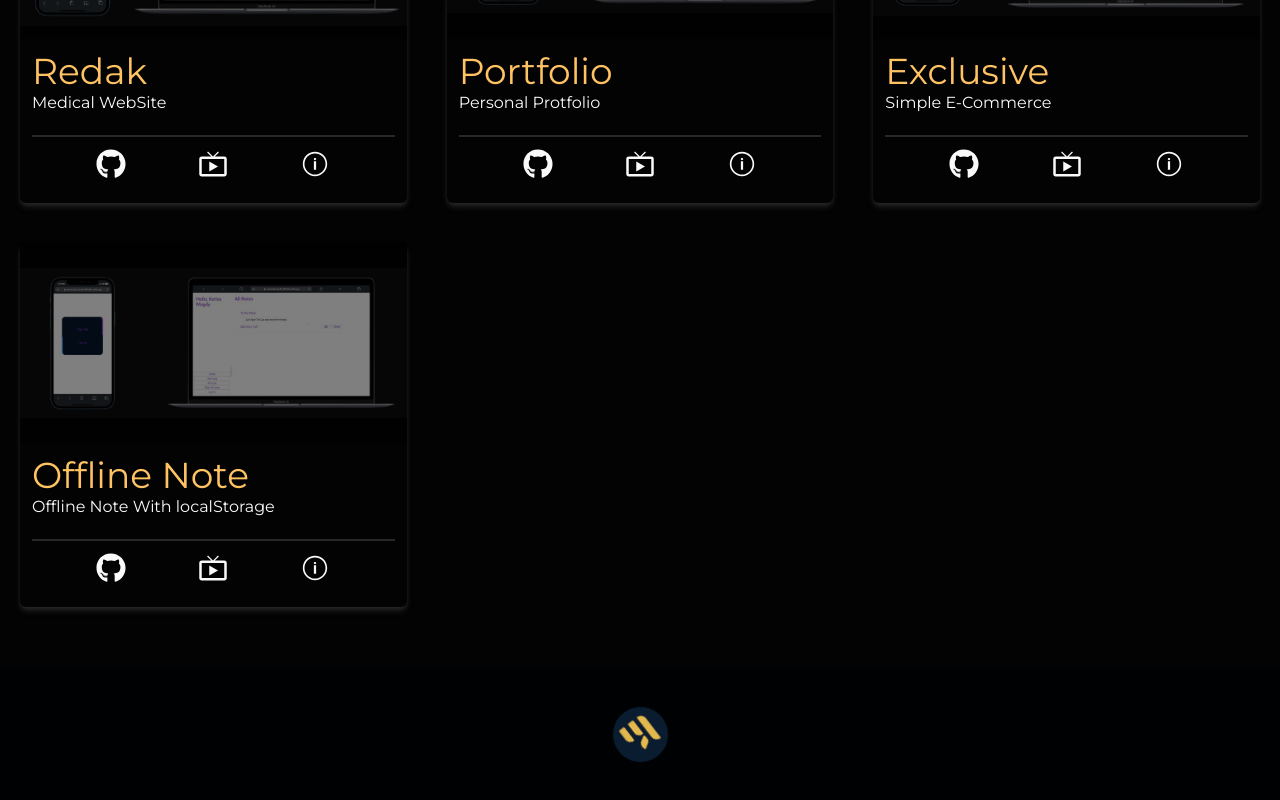
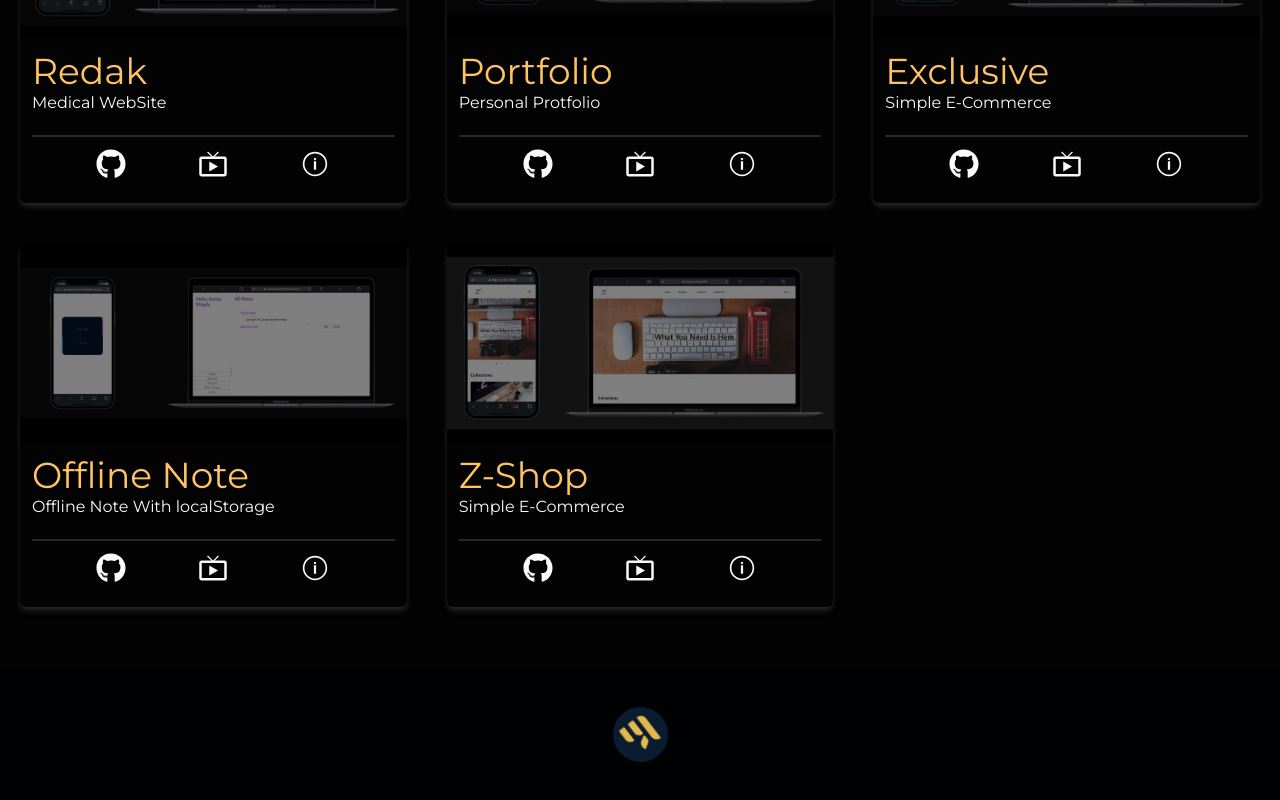
Before and after one commit to KerlosSoNy/NewPortfolio, a Next.js app: page /projects in a window 1280 px wide. Shown: the part 386-1186 px from the top of the page. Built offline with nearby package versions, Linux system fonts and the light colour scheme.

Commit message:
new project

```diff
--- a/src/lip/Project.ts
+++ b/src/lip/Project.ts
@@ -26,4 +26,13 @@ export const ProjectsData = [{
     short_description: "Offline Note With localStorage",
     github:'https://github.com/KerlosSoNy/Personal-Note',
     demo:'https://admirable-figolla-887a68.netlify.app/'
-}]
+},
+{
+    id: 5,
+    title: 'Z-Shop',
+    image: '/assets/projects/zimage.png',
+    short_description: "Simple E-Commerce",
+    github:'https://github.com/KerlosSoNy/Z-SHOP',
+    demo:'https://zshopz.netlify.app/'
+}
+]
```
Also changed, not shown: public/assets/projects/zimage.png (added).
